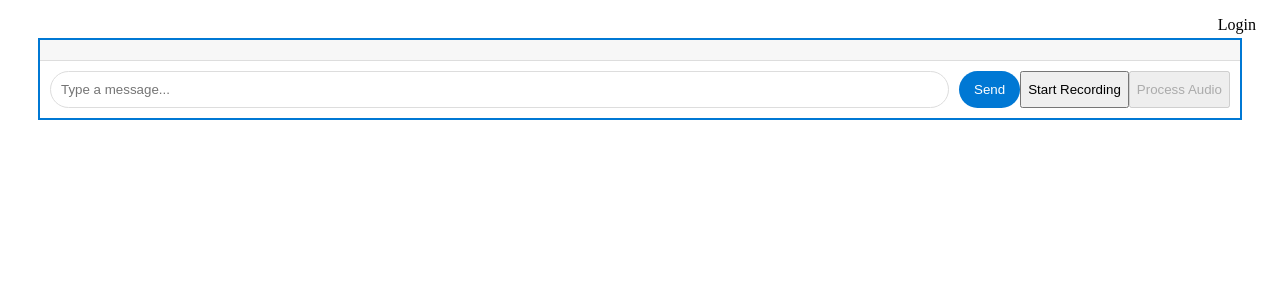
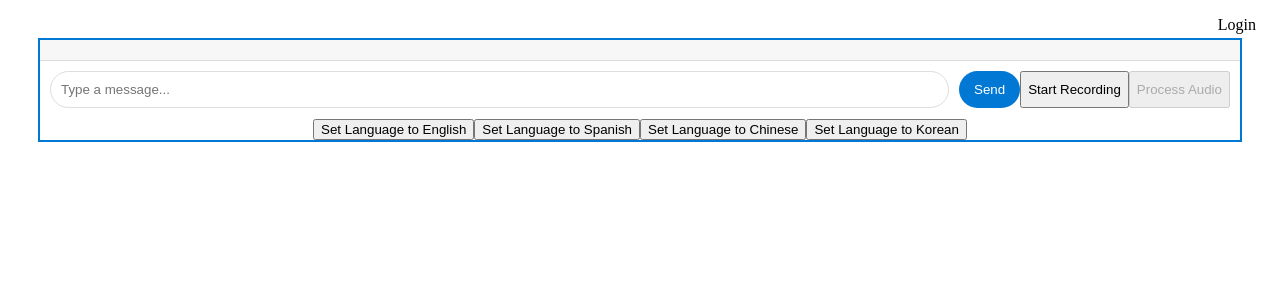
Before and after one commit to evelyn-torres/CS555, a React (Vite) app in the folder FrontEnd/frontEnd/: page /chatGPT in a window 1280 px wide. Shown: the top 300 px of the page. Built offline with nearby package versions, Linux system fonts and the light colour scheme.

Commit message:
Workign Project

```diff
--- a/FrontEnd/frontEnd/src/pages/chatGPT.jsx
+++ b/FrontEnd/frontEnd/src/pages/chatGPT.jsx
@@ -9,6 +9,7 @@ const ChatGPTPage = () => {
     const [chatHistory, setChatHistory] = useState([]);
     const [error, setError] = useState("");
     const [mediaRecorder, setMediaRecorder] = useState(null);
+    const [language, setLanguage] = useState("English");
 
     useEffect(() => {
         console.log("audioBlob state updated:", audioBlob);
@@ -108,7 +109,7 @@ const ChatGPTPage = () => {
             const transcription = data.transcription;
             console.log("Transcription received:", transcription);
 
-            const rawAiResponse = await generateResponse(transcription);
+            const rawAiResponse = await generateResponse(transcription, language);
             console.log("Raw AI Response received:", rawAiResponse);
 
             // Clean and format the AI response
@@ -159,6 +160,21 @@ const ChatGPTPage = () => {
         if (e.key === "Enter") handleSend();
     };
 
+    const handleEnlish = () => {
+        setLanguage("English");
+    }
+
+    const handleSpanish = () => {
+        setLanguage("Spanish");
+    }
+    const handleChinese = () => {
+        setLanguage("Chinese");
+    }
+
+    const handleKorean = () => {
+        setLanguage("Korean");
+    }
+
     const renderMessages = () =>
         chatHistory.map((msg, index) => (
             <div
@@ -191,7 +207,15 @@ const ChatGPTPage = () => {
         if (!text) return;
         speechSynthesis.cancel(); // Stop any ongoing speech
         const utterance = new SpeechSynthesisUtterance(text);
-        utterance.lang = "en-US";
+        if (language === "English") {
+            utterance.lang = "en-US"; // American English
+        } else if (language === "Spanish") {
+            utterance.lang = "es-ES"; // Spanish (Spain)
+        } else if (language === "Chinese") {
+            utterance.lang = "zh-CN"; // Simplified Chinese (Mandarin)
+        } else if (language === "Korean") {
+            utterance.lang = "ko-KR"; // Korean
+        }
         speechSynthesis.speak(utterance);
     };
 
@@ -223,6 +247,20 @@ const ChatGPTPage = () => {
                     Process Audio
                 </button>
             </div>
+            <div className='language buttons'>
+                <button onClick={handleEnlish} className="english-button">
+                    Set Language to English
+                </button>
+                <button onClick={handleSpanish} className="spanish-button">
+                    Set Language to Spanish
+                </button>
+                <button onClick={handleChinese} className="chinese-button">
+                    Set Language to Chinese
+                </button>
+                <button onClick={handleKorean} className="korean-button">
+                    Set Language to Korean
+                </button>
+            </div>
         </div>
     );
 };
```
Also changed, not shown: FrontEnd/frontEnd/src/RAG_LLM.js, 1 other file (tests, documents, lock files or other folders).
